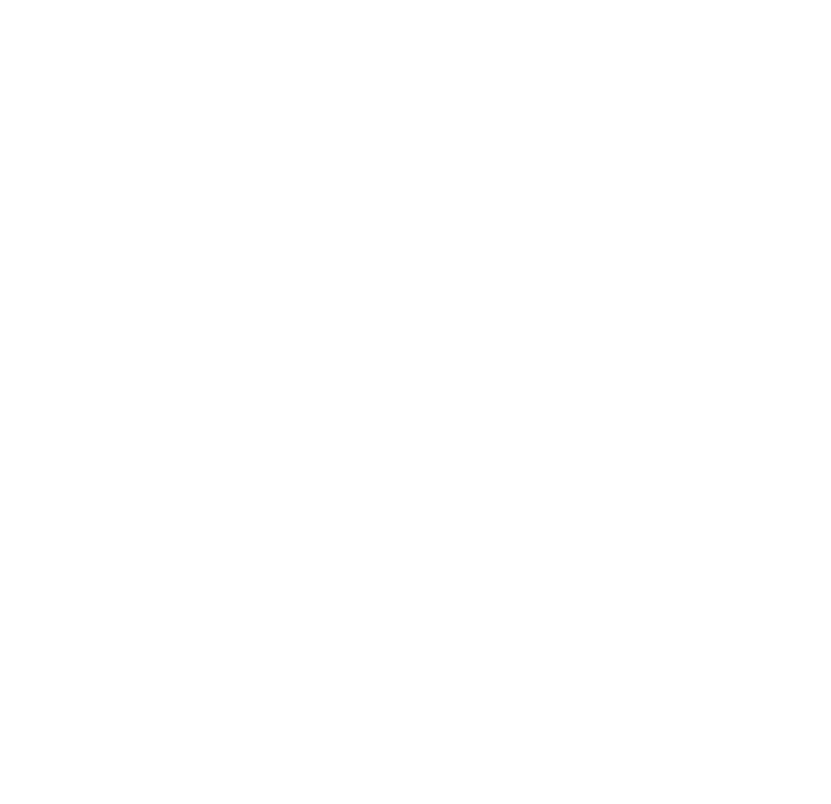
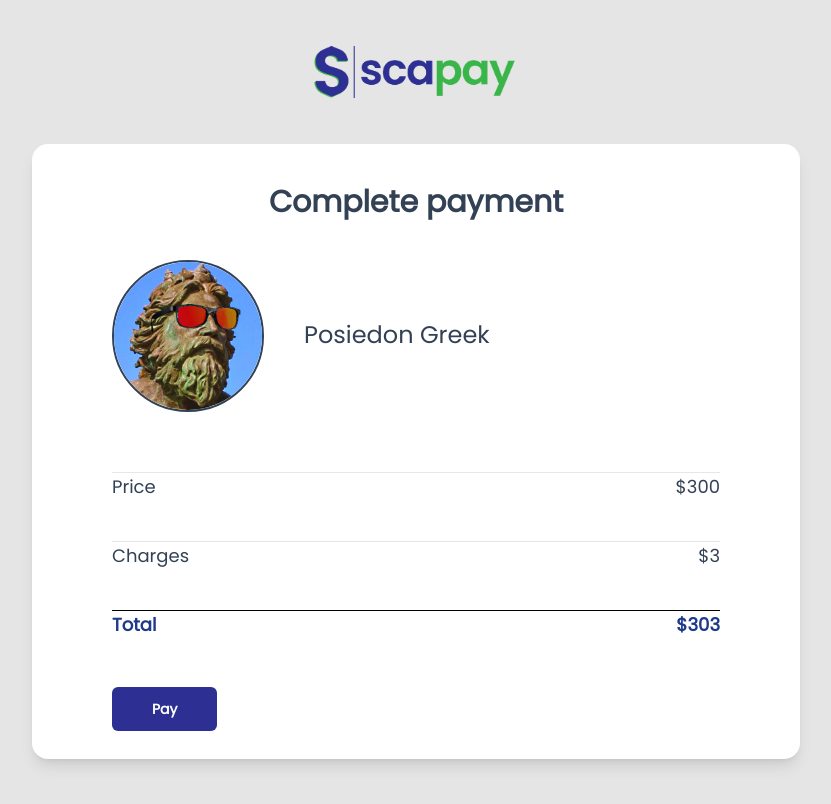
Before and after one commit to ScaPay/scapay-frontend, a React (Create React App) app: page /complete-payment in a window 1280 px wide. Before the commit this address had no page. Shown: the top 804 px of the page, without its empty margins (224-1055 px from the left). Built offline with nearby package versions, Linux system fonts and the light colour scheme.

Commit message:
added: complete-payment page

```diff
--- a/package.json
+++ b/package.json
@@ -24,7 +24,7 @@
     "react-dom": "^18.1.0",
     "react-router-dom": "^6.3.0",
     "react-scripts": "5.0.1",
-    "react-toastify": "^9.0.1",
+    "react-toastify": "^9.0.3",
     "web-vitals": "^2.1.4"
   },
   "scripts": {
--- a/src/App.js
+++ b/src/App.js
@@ -8,6 +8,7 @@
 import HomePage from './Pages/home-page'
 import SignIn from "./Pages/sign-in";
 import SignUp from "./Pages/sign-up";
+import CompletePayment from "./Pages/complete-payment";
 
 function App() {
   return (
@@ -19,6 +20,7 @@
 					<Route path='/' element={<HomePage />} />
 					<Route path='/auth' element={<SignIn />} />
 					<Route path='/sign-up' element={<SignUp />} />
+					<Route path='/complete-payment' element={<CompletePayment />} />
 				</Routes>
 			</Router>
 
--- /dev/null
+++ b/src/Pages/complete-payment.jsx
@@ -0,0 +1,52 @@
+import Scapay from "../assets/Scapay.png"
+import Button from "../components/button";
+import Posiedon from "../assets/posiedon.jpg"
+
+import React from 'react'
+
+const CompletePayment = () => {
+    return (
+    <div>
+        <div className="md:h-1/5 md:w-1/5 mx-auto">
+            <img src={Scapay} alt="logo"/>
+        </div>
+        <div className="w-full max-w-screen-md mx-auto h-screen">
+            <div className="flex flex-col rounded-2xl bg-white shadow-lg text-sm text-slate-700 px-20">
+                <p className="text-3xl flex-row font-bold my-10 text-center">Complete payment</p>
+                <div className="flex-row md:text-2xl sm:text-xl pb-10">
+                    <img src={Posiedon} alt="logo" className="rounded-full inline-block h-1/4 w-1/4 border-2 border-slate-700 mr-10"/>
+                    <span className="">Posiedon Greek</span>
+                </div>
+                <div className="grid grid-cols-1 divide-y">
+
+                    <div></div>
+                    <div className="flex-row text-lg my-5">
+                        <span className="float-left">Price</span>
+                        <span className="float-right">$300</span>
+                    </div>
+
+                    <div className="flex-row text-lg my-5">
+                        <span className="float-left">Charges</span>
+                        <span className="float-right">$3</span>
+                    </div>
+
+                </div>
+                <div className="grid grid-cols-1 divide-y divide-black">
+                    <div></div>
+                    <div className="flex-row text-lg font-bold text-blue-900 my-5">
+                        <span className="float-left">Total</span>
+                        <span className="float-right">$303</span>
+                    </div>
+                </div>
+                <div className="my-10">
+                <Button styles="bg-primary text-white" to="/complete-payment">
+                Pay
+                </Button>
+                </div>
+            </div>
+        </div>
+    </div>
+    )
+}
+
+export default CompletePayment
```
Also changed, not shown: src/assets/posiedon.jpg (added), 1 other file (tests, documents, lock files or other folders).
